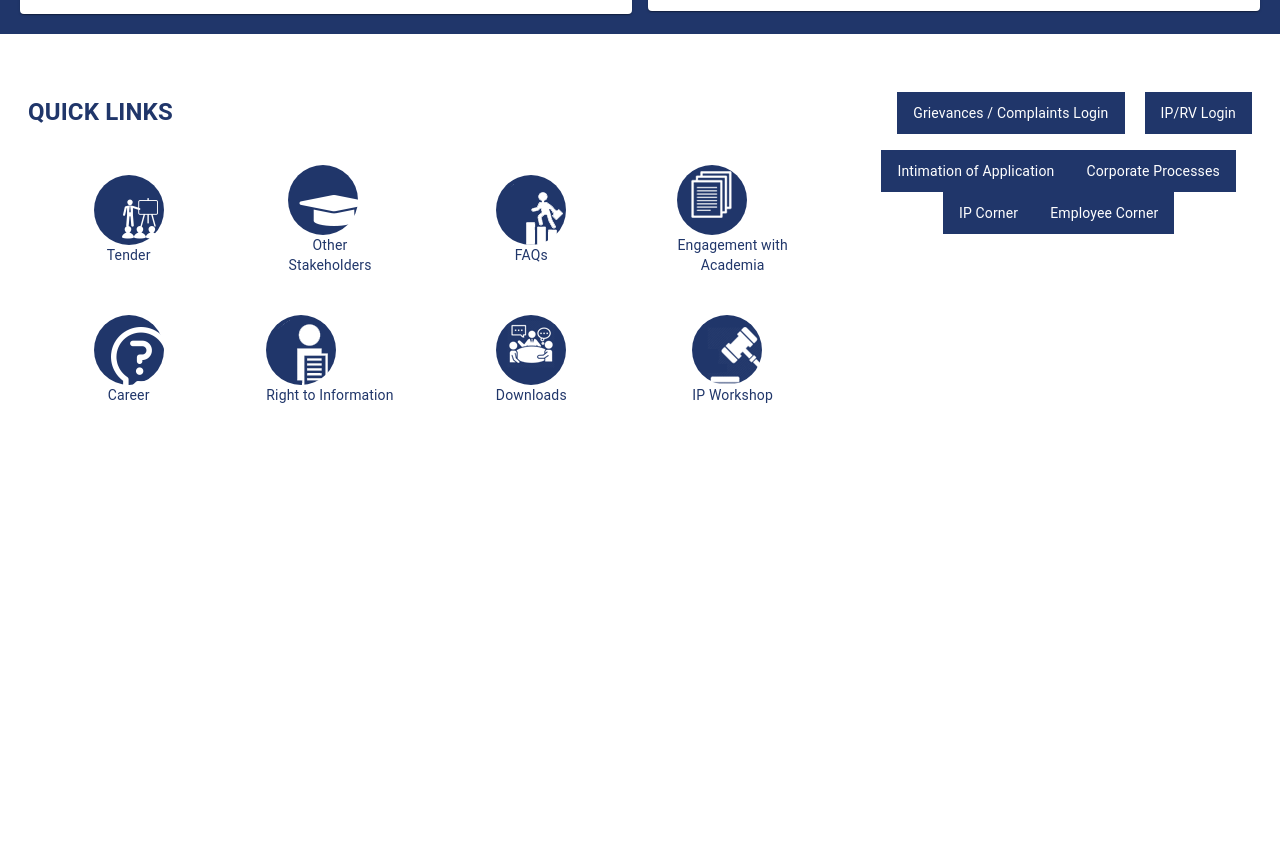
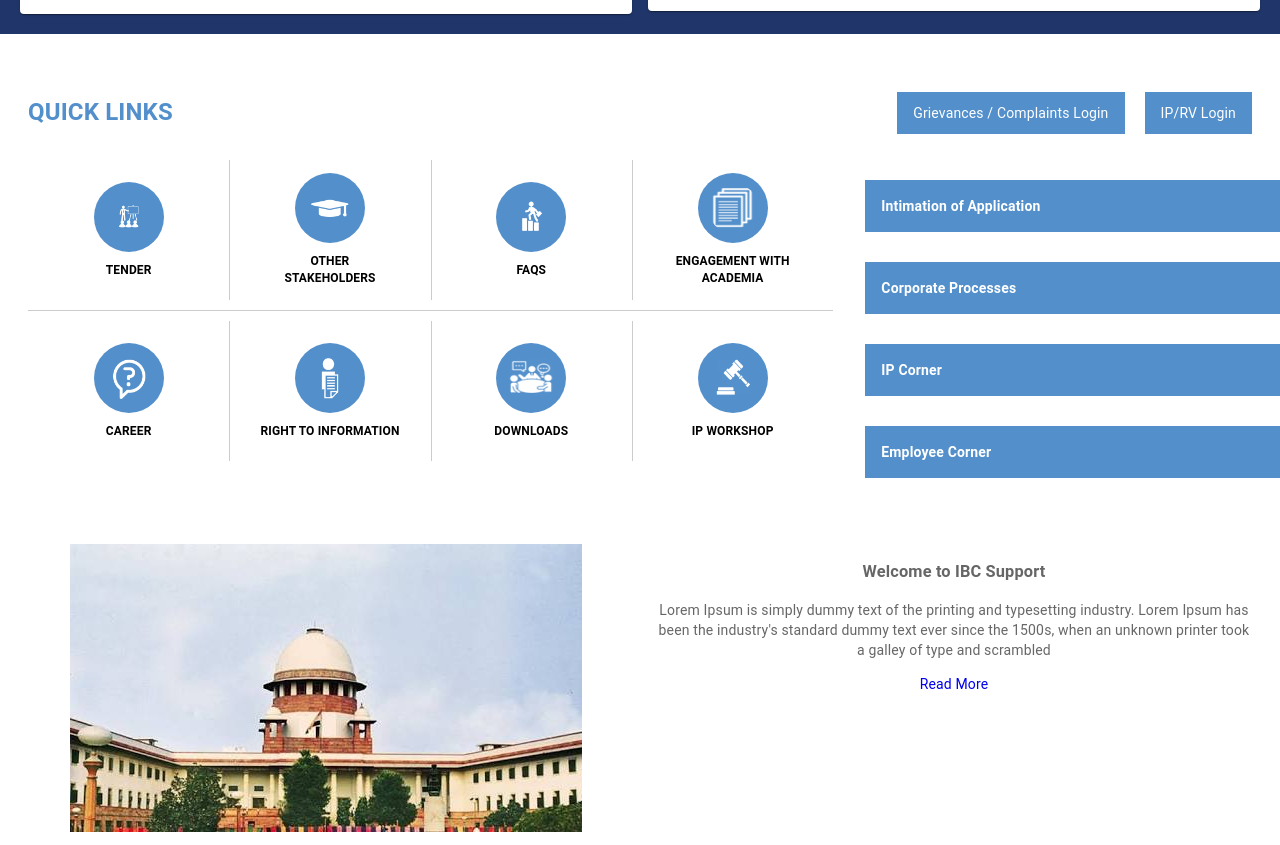
Before and after one commit to Pradeep-Gupta-96/ibbi_client, a React (Create React App) app: page / in a window 1280 px wide. Shown: the part 439-1284 px from the top of the page. Before the commit the page ends 927 px from the top, so only its background shows below. Built offline with nearby package versions, Linux system fonts and the light colour scheme.

Commit message:
code updated

```diff
--- a/public/index.html
+++ b/public/index.html
@@ -3,11 +3,12 @@
 
 <head>
   <meta charset="utf-8" />
-  <link rel="icon" href="%PUBLIC_URL%/favicon.ico" />
+
   <meta name="viewport" content="width=device-width, initial-scale=1" />
   <meta name="theme-color" content="#000000" />
   <meta name="description" content="Web site created using create-react-app" />
   <link rel="apple-touch-icon" href="%PUBLIC_URL%/logo192.png" />
+  <link rel="icon" href="%PUBLIC_URL%/favicon.png" />
 
   <!--
       manifest.json provides metadata used when your web app is installed on a
--- a/src/HomePage/HomePage.css
+++ b/src/HomePage/HomePage.css
@@ -10,17 +10,30 @@
 .banner-left .new-sec ul li a {text-decoration: none;color: #20366a;}
 .subscribe-btn {display: inline-block;width: 100%;}
 .subscribe-btn a {display: inline-block;width: 100%;}
-.subscribe-btn a,.blue-btn {background: #20366a;color: #fff;border: 1px solid #20366a;transition: all 1s ease 0s;padding: 10px 15px;display: inline-block;width: auto;}
+.subscribe-btn a,.blue-btn,.green-btn {background: #20366a;color: #fff;border: 1px solid #20366a;transition: all 1s ease 0s;padding: 10px 15px;display: inline-block;width: auto;}
 .subscribe-btn a:hover,.blue-btn:hover {background: #fff;color: #20366a;}
+.green-btn {border-color: #528fcb; background: #528fcb; margin-left: 20px;}
+.green-btn:hover {color: #528fcb; background: #fff;}
 
 .quick-link {display: inline-block;width: 100%;padding: 50px 0px;}
 .shadow-remove {box-shadow: none !important;}
 .comman-title {text-align: left;color: #20366a;margin: 0px;font-size: 24px;line-height: 40px;}
+.quick-link .comman-title {color: #528fcb;}
 .btn-area {text-align: right;}
 .btn-area .blue-btn { margin-left: 20px;}
-
 .boxse {display: inline-block;width: 100%;}
 .boxse ul {padding: 0px;margin: 0px;display: flex;flex-wrap: wrap;}
-.boxse ul li{width: 25%;list-style: none;display: flex;align-items: center;justify-content: center;height: 140px;}
-.icon-color-b {height: 70px;width: 70px;border-radius: 100%;background: #20366a; }
-.box-inr span{color: #20366a;}
+.boxse ul li {width: 25%;float: left;position: relative;list-style: none;}
+.box-outer {display: table;width: 100%;height: 140px;transition: all 0.6s ease-in-out;
+    -webkit-transition: all 0.6s ease-in-out;padding: 10px 0px;box-sizing: border-box;border-bottom: 1px solid #ccc;}
+.box-outer a{display: table; width: 100%;height: 140px;transition: all 0.6s ease-in-out;-webkit-transition: all 0.6s ease-in-out; text-transform: uppercase;color: #000000; border-right: 1px solid #ccc;}
+.boxse ul li:nth-child(4n+0) a {border-right: 0px;}
+.boxse ul li:nth-child(5) .box-outer,.boxse ul li:nth-child(6) .box-outer
+,.boxse ul li:nth-child(7) .box-outer,.boxse ul li:nth-child(8) .box-outer {border-bottom: 0px;}
+.icon-color-b {border-radius: 100%;background: #528fcb;width: 70px;height: 70px;margin: 0 auto;line-height: 70px;}
+.box-outer a img {width: 70px;height: 70px;padding: 10px;border-radius: 100%;box-sizing: border-box;}
+.box-outer a .box-inr { display: table-cell; vertical-align: middle; text-align: center;}
+.section-box ul li span {display: table;margin: 0 auto;transition: all 0.6s ease-in-out;-webkit-transition: all 0.6s ease-in-out;position: relative;font-size: 12px;
+    font-weight: 600;margin-top: 10px;}
+.box-outer a:hover, .box-outer a:focus {background: #20366a;text-decoration: none;color: #fff;}
+.button_st a.green-btn {display: inline-block;width: 100%;margin: 30px 0px 0px;font-weight: 600;text-align: left;line-height: 30px;}
--- a/src/HomePage/HomePage.js
+++ b/src/HomePage/HomePage.js
@@ -12,6 +12,7 @@ import RTI from '../utility/RTI-1.png'
 import stakeholders from '../utility/stakeholders-1.png'
 import TENDER from '../utility/tender-1.png'
 import workshop from '../utility/workshop-1.png'
+import aboutimg from '../utility/about-img.jpeg'
 import { Link } from 'react-router-dom'
 import ArrowForwardIosIcon from '@mui/icons-material/ArrowForwardIos';
 
@@ -68,8 +69,8 @@ const HomePage = () => {
             <Grid className='btn-sec' item xs={6} md={6}>
               <Item className='shadow-remove'>
                 <div className="btn-area">
-                  <Link className='quick-link-btn blue-btn' target="_blank" to="#">Grievances / Complaints Login </Link>
-                  <Link className='quick-link-btn blue-btn' target="_blank" to="#"> IP/RV Login   </Link>
+                  <Link className='quick-link-btn green-btn' target="_blank" to="#">Grievances / Complaints Login </Link>
+                  <Link className='quick-link-btn green-btn' target="_blank" to="#"> IP/RV Login   </Link>
                 </div>
               </Item>
             </Grid>
@@ -103,14 +104,34 @@ const HomePage = () => {
             <Grid className='btn-sec' item xs={6} md={4}>
               <Item className='shadow-remove'>
                 <div className="button_st">
-                  <Link className='blue-btn' to="#" target="_blank"><span>Intimation of Application</span></Link>
-                  <Link className='blue-btn' to="#" target="_blank"><span>Corporate Processes</span></Link>
-                  <Link className='blue-btn' to="#" target="_blank"><span>IP Corner</span></Link>
-                  <Link className='blue-btn' to="#" target="_blank"><span>Employee Corner</span></Link>
+                  <Link className='green-btn' to="#" target="_blank"><span>Intimation of Application</span></Link>
+                  <Link className='green-btn' to="#" target="_blank"><span>Corporate Processes</span></Link>
+                  <Link className='green-btn' to="#" target="_blank"><span>IP Corner</span></Link>
+                  <Link className='green-btn' to="#" target="_blank"><span>Employee Corner</span></Link>
                 </div>
               </Item>
             </Grid>
           </Grid>
+        </div>
+      </div>
+      <div className='about-sec'>
+        <div className="bound">
+          <Grid className="about" container spacing={2}>
+              <Grid item xs={6} md={6}>
+                <Item className='shadow-remove'>
+                  <div className='about-img'><img src={aboutimg} alt="banner" /></div>
+                </Item>
+              </Grid>
+              <Grid className='about-text' item xs={6} md={6}>
+                <Item className='shadow-remove'>
+                    <div className='text-box'>
+                      <h3>Welcome to IBC Support</h3>
+                      <p className='ab-text'>Lorem Ipsum is simply dummy text of the printing and typesetting industry. Lorem Ipsum has been the industry's standard dummy text ever since the 1500s, when an unknown printer took a galley of type and scrambled </p>
+                      <div className='more-text'><Link to="#">Read More </Link></div>
+                    </div>
+                </Item>
+              </Grid>
+            </Grid>
         </div>
       </div>
     </>
```
Also changed, not shown: public/favicon.png (added), src/utility/about-img.jpeg (added).
